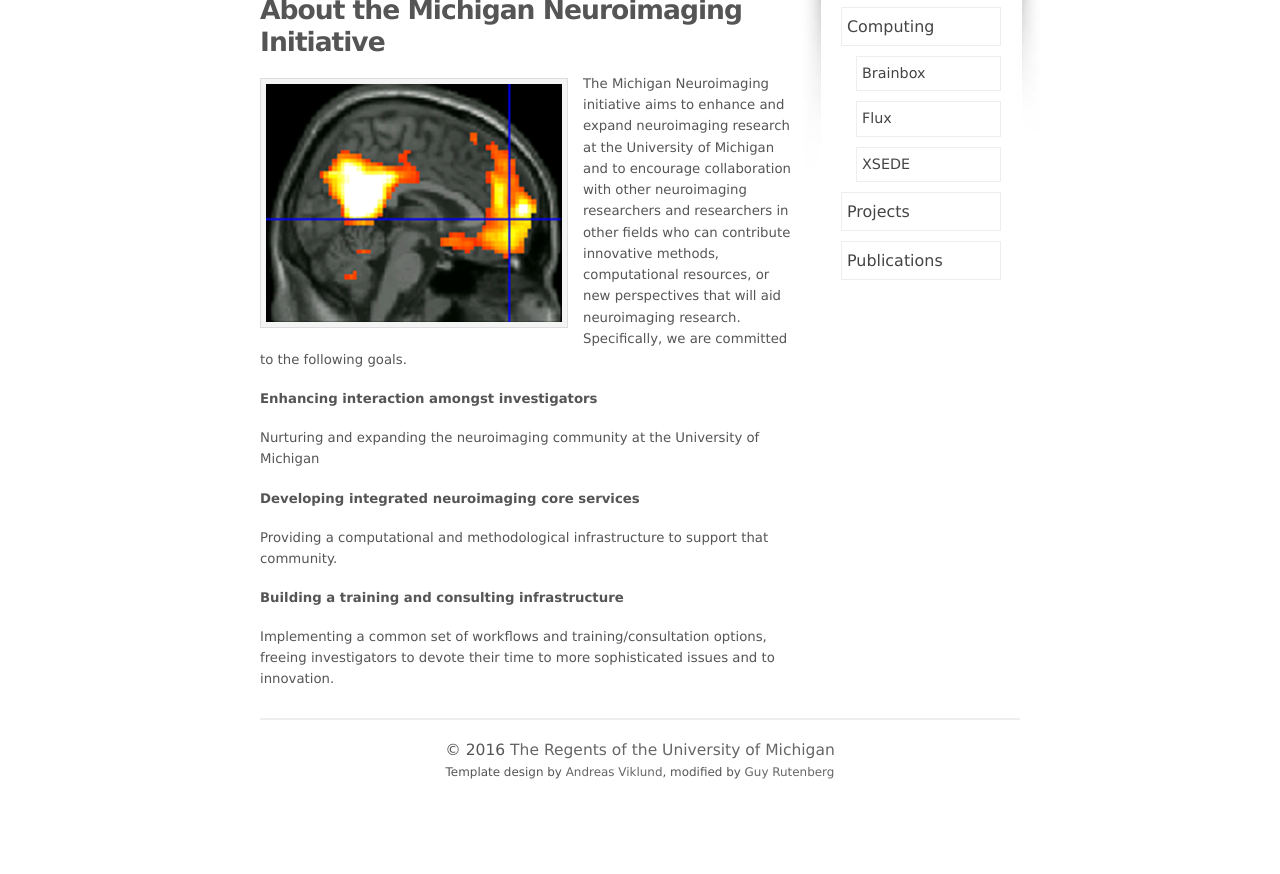
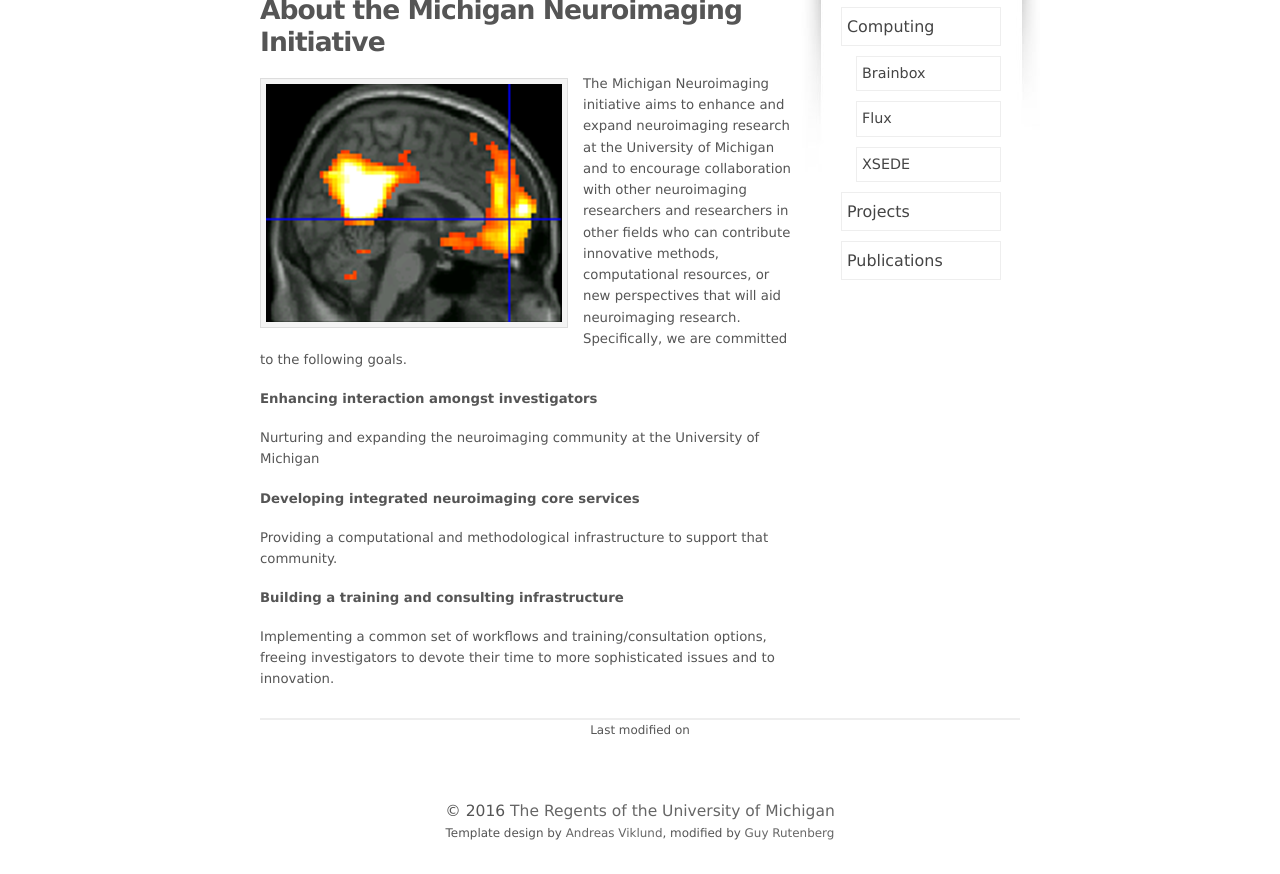
Before and after one commit to michigan-nii/michigan-nii.github.io, a plain HTML site: page index.html in a window 1280 px wide. Shown: the part 196-1070 px from the top of the page. Before the commit the page ends 1009 px from the top, so only its background shows below. Drawn offline with Linux system fonts and the light colour scheme.

Commit message:
test ssi

```diff
--- a/index.html
+++ b/index.html
@@ -62,6 +62,12 @@
     </div>
 
     <div id="footer">
+    <div id="notice">
+    <!--#config timefmt="%A, %d %B, %Y" -->
+    Last modified on<br>
+    <!--#echo var="LAST_MODIFIED" --><P>
+    <!--#config timefmt="%Y" -->
+
         <p><span>&copy; 2016 <a href="#">The Regents of the University of Michigan</a></span><br />
         Template design by <a href="http://andreasviklund.com/">Andreas Viklund</a>,
         modified by <a href="http://www.guyrutenberg.com/">Guy Rutenberg</a></p>
```
